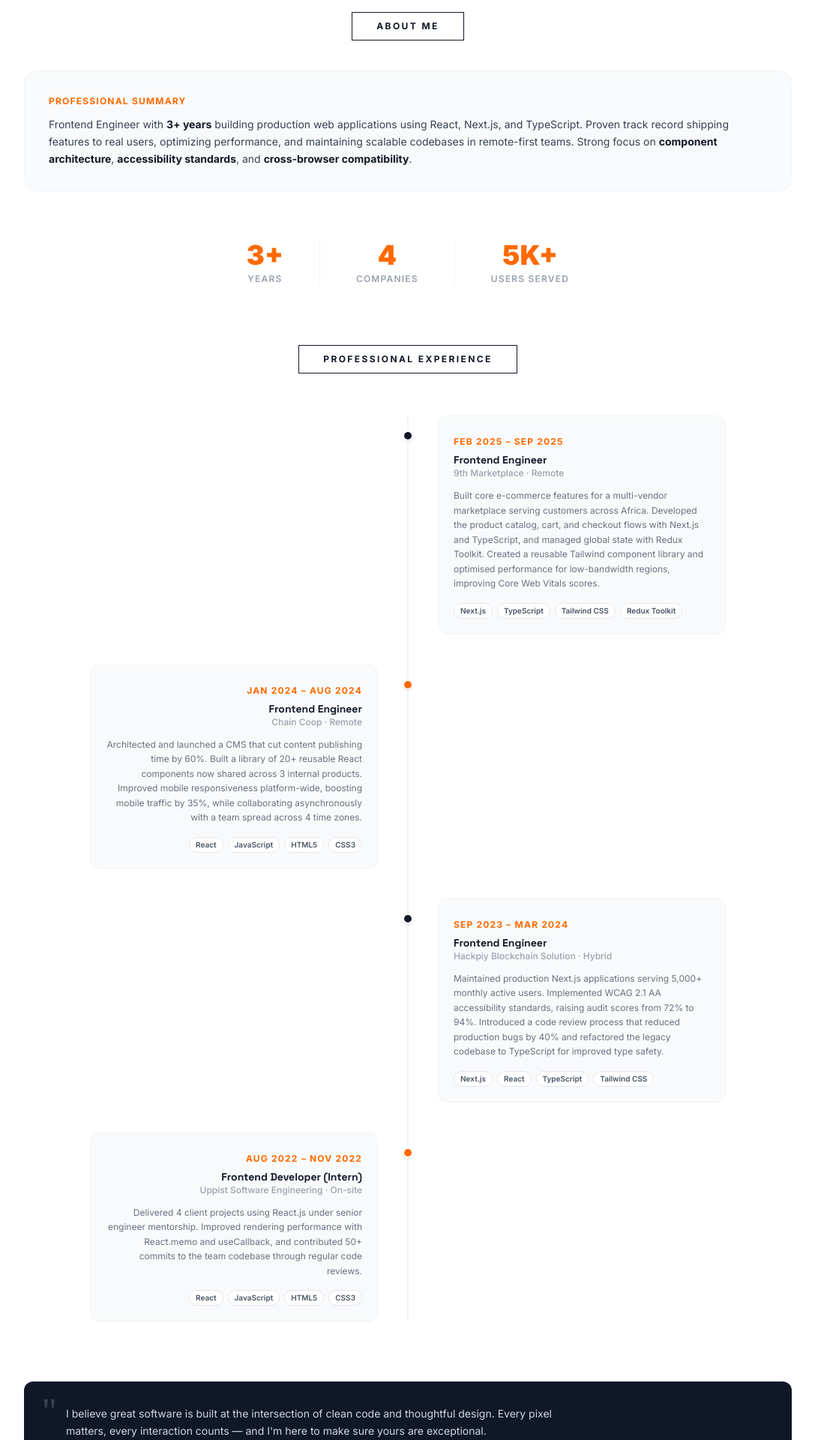
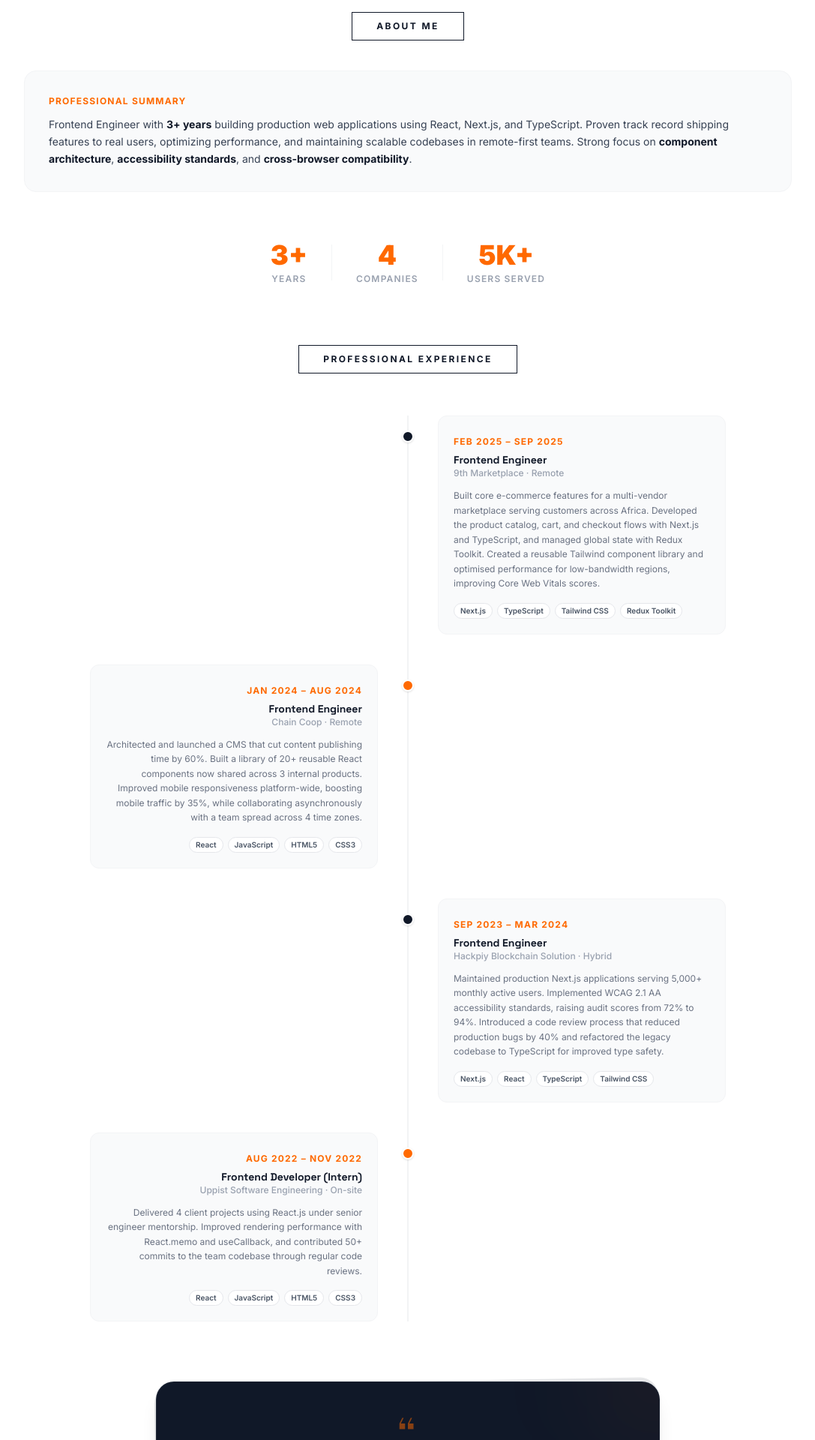
Before and after one commit to syntaxdesigner01/akpanjoseph, a Next.js app: page / in a window 1280 px wide. Shown: the part 880-2800 px from the top of the page at 75% size, without its empty margins (96-1183 px from the left). Built offline with nearby package versions, Linux system fonts and the light colour scheme.

Commit message:
feat: introduce Hero and About sections with an integrated experience timeline and related components.

```diff
--- a/app/components/About.tsx
+++ b/app/components/About.tsx
@@ -1,4 +1,36 @@
-const experiences = [
+"use client";
+
+import { motion, useInView, animate } from "framer-motion";
+import { useEffect, useRef, useState } from "react";
+import Timeline, { Experience } from "./Timeline";
+
+/* ── Sub-component: CountUp Animation ── */
+function CountUp({ value, suffix = "" }: { value: number; suffix?: string }) {
+  const [displayValue, setDisplayValue] = useState(0);
+  const ref = useRef(null);
+  const isInView = useInView(ref, { once: true, margin: "-50px" });
+
+  useEffect(() => {
+    if (isInView) {
+      const controls = animate(0, value, {
+        duration: 2,
+        ease: "easeOut",
+        onUpdate: (latest) => setDisplayValue(Math.round(latest)),
+      });
+      return controls.stop;
+    }
+  }, [isInView, value]);
+
+  return (
+    <span ref={ref}>
+      {displayValue}
+      {suffix}
+    </span>
+  );
+}
+
+const experiences: Experience[] = [
+  // ... (rest of the experiences array remains the same)
   {
     year: "Feb 2025 – Sep 2025",
     title: "Frontend Engineer ",
@@ -43,7 +75,7 @@ const experiences = [
 
 export default function About() {
   return (
-    <section id="about" className="py-24 px-6 bg-white">
+    <section id="about" className="py-24 px-6 bg-white overflow-hidden">
       <div className="max-w-5xl mx-auto">
         {/* Section Label */}
         <div className="flex justify-center mb-10">
@@ -80,26 +112,28 @@ export default function About() {
         </div>
 
         {/* Stats */}
-        <div className="flex justify-center gap-12 mb-20">
+        <div className="flex  justify-center items-center md:gap-8 gap-12 mb-20">
           <div className="text-center">
-            <span className="block text-4xl font-black text-orange-500">
-              3+
+            <span className="block md:text-4xl text-xl font-black text-orange-500">
+              <CountUp value={3} suffix="+" />
             </span>
             <span className="text-xs font-semibold text-gray-400 uppercase tracking-widest mt-1 block">
               Years
             </span>
           </div>
-          <div className="w-px bg-gray-100" />
+          <div className="hidden sm:block w-px h-12 bg-gray-100" />
           <div className="text-center">
-            <span className="block text-4xl font-black text-orange-500">4</span>
+            <span className="block md:text-4xl font-black text-orange-500">
+              <CountUp value={4} />
+            </span>
             <span className="text-xs font-semibold text-gray-400 uppercase tracking-widest mt-1 block">
               Companies
             </span>
           </div>
-          <div className="w-px bg-gray-100" />
+          <div className="hidden sm:block w-px h-12 bg-gray-100" />
           <div className="text-center">
-            <span className="block text-4xl font-black text-orange-500">
-              5K+
+            <span className="block md:text-4xl font-black text-orange-500">
+              <CountUp value={5} suffix="K+" />
             </span>
             <span className="text-xs font-semibold text-gray-400 uppercase tracking-widest mt-1 block">
               Users Served
@@ -114,108 +148,60 @@ export default function About() {
           </span>
         </div>
 
-        {/* Timeline */}
-        <div className="relative">
-          {/* Center vertical line */}
-          <div className="absolute left-1/2 top-0 bottom-0 w-px bg-gray-200 -translate-x-1/2" />
-
-          <div className="flex flex-col gap-10">
-            {experiences.map((exp, i) => (
-              <div
-                key={i}
-                className="relative grid grid-cols-2 gap-0 items-start"
-              >
-                {exp.side === "left" ? (
-                  <>
-                    {/* Left card */}
-                    <div className="pr-10 flex justify-end">
-                      <ExperienceCard exp={exp} align="right" />
-                    </div>
-
-                    {/* Center dot */}
-                    <div className="absolute left-1/2 -translate-x-1/2 top-5 w-3.5 h-3.5 rounded-full bg-orange-500 border-2 border-white shadow z-10" />
-
-                    {/* Right empty */}
-                    <div />
-                  </>
-                ) : (
-                  <>
-                    {/* Left empty */}
-                    <div />
-
-                    {/* Center dot */}
-                    <div className="absolute left-1/2 -translate-x-1/2 top-5 w-3.5 h-3.5 rounded-full bg-gray-900 border-2 border-white shadow z-10" />
-
-                    {/* Right card */}
-                    <div className="pl-10 flex justify-start">
-                      <ExperienceCard exp={exp} align="left" />
-                    </div>
-                  </>
-                )}
-              </div>
-            ))}
-          </div>
-        </div>
+        {/* Timeline Component */}
+        <Timeline experiences={experiences} />
 
         {/* Quote */}
-        <div className="mt-20 bg-gray-900 text-white rounded-xl px-8 py-8 relative overflow-hidden">
-          <div className="absolute top-4 left-6 text-5xl text-gray-700 font-serif leading-none">
-            "
+        <motion.div
+          initial={{ opacity: 0, y: 20 }}
+          whileInView={{ opacity: 1, y: 0 }}
+          viewport={{ once: true }}
+          transition={{ duration: 0.8 }}
+          className="mt-20 relative max-w-2xl mx-auto"
+        >
+          <div className="absolute inset-0 bg-linear-to-br from-gray-900 via-gray-900 to-black rounded-3xl -rotate-1 opacity-10" />
+          <div className="relative bg-gray-900 text-white rounded-3xl p-8 md:p-10 overflow-hidden shadow-xl border border-white/5">
+            {/* Background Decoration */}
+            <div className="absolute top-0 right-0 w-48 h-48 bg-orange-500/5 rounded-full blur-3xl -translate-y-1/2 translate-x-1/2" />
+
+            <div className="relative z-10 flex flex-col items-center text-center">
+              <span className="text-orange-500 mb-4 opacity-50">
+                <svg
+                  width="30"
+                  height="30"
+                  viewBox="0 0 40 40"
+                  fill="none"
+                  xmlns="http://www.w3.org/2000/svg"
+                >
+                  <path
+                    d="M12.5 10L7.5 20H15V30H5V20L10 10H12.5ZM27.5 10L22.5 20H30V30H20V20L25 10H27.5Z"
+                    fill="currentColor"
+                  />
+                </svg>
+              </span>
+
+              <blockquote className="text-sm md:text-base font-medium leading-relaxed text-gray-100 mb-6 italic max-w-lg">
+                "My mission is to deliver technical excellence through{" "}
+                <span className="text-orange-400">clean, scalable code</span>{" "}
+                while maintaining a relentless focus on the{" "}
+                <span className="text-orange-400">user experience</span>. I
+                bridge the gap between complex logic and intuitive design to
+                build products that truly matter."
+              </blockquote>
+
+              <div className="flex flex-col items-center">
+                <div className="h-px w-8 bg-orange-500/30 mb-3" />
+                <p className="text-[10px] font-bold uppercase tracking-[0.3em] text-orange-500">
+                  Akpan Joseph
+                </p>
+                <p className="text-[9px] text-gray-500 mt-1 uppercase tracking-widest font-semibold">
+                  Frontend Engineer
+                </p>
+              </div>
+            </div>
           </div>
-          <p className="text-sm leading-relaxed text-gray-300 pl-6 relative z-10 max-w-2xl">
-            I believe great software is built at the intersection of clean code
-            and thoughtful design. Every pixel matters, every interaction counts
-            — and I&apos;m here to make sure yours are exceptional.
-          </p>
-        </div>
+        </motion.div>
       </div>
     </section>
   );
 }
-
-/* ── Sub-component: Experience Card ── */
-type Exp = (typeof experiences)[number];
-
-function ExperienceCard({ exp, align }: { exp: Exp; align: "left" | "right" }) {
-  return (
-    <div
-      className={`bg-gray-50 border border-gray-100 rounded-xl p-5 w-full max-w-sm hover:shadow-md transition-shadow duration-200 ${
-        align === "right" ? "text-right" : "text-left"
-      }`}
-    >
-      {/* Date */}
-      <span className="text-xs font-bold text-orange-500 tracking-widest uppercase">
-        {exp.year}
-      </span>
-
-      {/* Title */}
-      <h3 className="text-sm font-black text-gray-900 mt-1">{exp.title}</h3>
-
-      {/* Company + type */}
-      <p className="text-xs text-gray-400 font-medium mb-3">
-        {exp.company} · {exp.type}
-      </p>
-
-      {/* Summary paragraph */}
-      <p className="text-xs text-gray-500 leading-relaxed mb-4">
-        {exp.summary}
-      </p>
-
-      {/* Tech tags */}
-      <div
-        className={`flex flex-wrap gap-1.5 ${
-          align === "right" ? "justify-end" : "justify-start"
-        }`}
-      >
-        {exp.tech.map((t) => (
-          <span
-            key={t}
-            className="text-[10px] font-semibold bg-white border border-gray-200 text-gray-600 px-2 py-0.5 rounded-full"
-          >
-            {t}
-          </span>
-        ))}
-      </div>
-    </div>
-  );
-}
--- /dev/null
+++ b/app/components/ExperienceCard.tsx
@@ -0,0 +1,50 @@
+import { Experience } from "./Timeline";
+
+interface ExperienceCardProps {
+  exp: Experience;
+  align: "left" | "right";
+}
+
+export default function ExperienceCard({ exp, align }: ExperienceCardProps) {
+  return (
+    <div
+      className={`bg-gray-50 border border-gray-100 rounded-xl p-5 w-full max-w-sm hover:shadow-lg transition-all duration-300 ${
+        align === "right" ? "md:text-right" : "text-left"
+      }`}
+    >
+      {/* Date */}
+      <span className="text-xs font-bold text-orange-500 tracking-widest uppercase">
+        {exp.year}
+      </span>
+
+      {/* Title */}
+      <h3 className="text-sm font-black text-gray-900 mt-1">{exp.title}</h3>
+
+      {/* Company + type */}
+      <p className="text-xs text-gray-400 font-medium mb-3">
+        {exp.company} · {exp.type}
+      </p>
+
+      {/* Summary paragraph */}
+      <p className="text-xs text-gray-500 leading-relaxed mb-4">
+        {exp.summary}
+      </p>
+
+      {/* Tech tags */}
+      <div
+        className={`flex flex-wrap gap-1.5 ${
+          align === "right" ? "md:justify-end" : "justify-start"
+        }`}
+      >
+        {exp.tech.map((t) => (
+          <span
+            key={t}
+            className="text-[10px] font-semibold bg-white border border-gray-200 text-gray-600 px-2 py-0.5 rounded-full"
+          >
+            {t}
+          </span>
+        ))}
+      </div>
+    </div>
+  );
+}
--- a/app/components/Hero.tsx
+++ b/app/components/Hero.tsx
@@ -144,7 +144,7 @@ export default function Hero() {
 
           {/* Subtitle */}
           <p className="text-lg md:text-xl text-gray-800">
-            <span className="font-bold">Front-end developer</span> based in{" "}
+            <span className="font-bold">Front-end Engineer</span> based in{" "}
             <span className="font-bold italic">Nigeria</span>
           </p>
 
--- /dev/null
+++ b/app/components/Timeline.tsx
@@ -0,0 +1,35 @@
+"use client";
+
+import TimelineItem from "./TimelineItem";
+
+export interface Experience {
+  year: string;
+  title: string;
+  company: string;
+  type: string;
+  summary: string;
+  tech: string[];
+  side: "left" | "right";
+}
+
+interface TimelineProps {
+  experiences: Experience[];
+}
+
+export default function Timeline({ experiences }: TimelineProps) {
+  return (
+    <div className="relative">
+      {/* Center vertical line - Hidden on small screens, shown on md+ */}
+      <div className="absolute left-1/2 top-0 bottom-0 w-px bg-gray-200 -translate-x-1/2 hidden md:block" />
+
+      {/* Vertical line for mobile - Shown on left side */}
+      <div className="absolute left-4 top-0 bottom-0 w-px bg-gray-200 md:hidden" />
+
+      <div className="flex flex-col gap-12 md:gap-10">
+        {experiences.map((exp, i) => (
+          <TimelineItem key={i} exp={exp} index={i} />
+        ))}
+      </div>
+    </div>
+  );
+}
--- /dev/null
+++ b/app/components/TimelineItem.tsx
@@ -0,0 +1,89 @@
+"use client";
+
+import { motion } from "framer-motion";
+import { useState } from "react";
+import ExperienceCard from "./ExperienceCard";
+import { Experience } from "./Timeline";
+
+interface TimelineItemProps {
+  exp: Experience;
+  index: number;
+}
+
+export default function TimelineItem({ exp, index }: TimelineItemProps) {
+  const [isHovered, setIsHovered] = useState(false);
+  const isLeft = exp.side === "left";
+
+  return (
+    <motion.div
+      initial={{ opacity: 0, x: isLeft ? -50 : 50 }}
+      whileInView={{ opacity: 1, x: 0 }}
+      viewport={{ once: true, margin: "-100px" }}
+      transition={{ duration: 0.6, delay: index * 0.1 }}
+      className="relative grid grid-cols-1 md:grid-cols-2 gap-0 items-start"
+    >
+      {/* Laptop Layout */}
+      {isLeft ? (
+        <>
+          {/* Left card */}
+          <div className="pr-0 md:pr-10 flex justify-start md:justify-end order-2 md:order-1 ml-10 md:ml-0">
+            <ExperienceCard exp={exp} align="right" />
+          </div>
+
+          {/* Center dot */}
+          <div
+            className="absolute left-4 md:left-1/2 -translate-x-1/2 top-5 z-10 group"
+            onMouseEnter={() => setIsHovered(true)}
+            onMouseLeave={() => setIsHovered(false)}
+          >
+            <div
+              className={`w-4 h-4 rounded-full border-2 border-white shadow transition-all duration-300 ${isHovered ? "bg-orange-600 scale-125" : "bg-orange-500"}`}
+            />
+
+            {/* Year Tooltip */}
+            <motion.div
+              initial={{ opacity: 0, y: 10 }}
+              animate={{ opacity: isHovered ? 1 : 0, y: isHovered ? 0 : 10 }}
+              className="absolute left-1/2 -translate-x-1/2 -top-8 bg-gray-900 text-white text-[10px] px-2 py-1 rounded whitespace-nowrap pointer-events-none font-bold"
+            >
+              {exp.year.split(" – ")[0]}
+            </motion.div>
+          </div>
+
+          {/* Right empty space on laptop */}
+          <div className="hidden md:block order-2" />
+        </>
+      ) : (
+        <>
+          {/* Left empty space on laptop */}
+          <div className="hidden md:block" />
+
+          {/* Center dot */}
+          <div
+            className="absolute left-4 md:left-1/2 -translate-x-1/2 top-5 z-10 group"
+            onMouseEnter={() => setIsHovered(true)}
+            onMouseLeave={() => setIsHovered(false)}
+          >
+            <div
+              className={`w-4 h-4 rounded-full border-2 border-white shadow transition-all duration-300 ${isHovered ? "bg-gray-800 scale-125" : "bg-gray-900"}`}
+            />
+
+            {/* Year Tooltip */}
+            <motion.div
+              initial={{ opacity: 0, y: 10 }}
+              animate={{ opacity: isHovered ? 1 : 0, y: isHovered ? 0 : 10 }}
+              className="absolute left-1/2 -translate-x-1/2 -top-8 bg-gray-900 text-white text-[10px] px-2 py-1 rounded whitespace-nowrap pointer-events-none font-bold"
+            >
+              {exp.year.split(" – ")[0]}
+            </motion.div>
+          </div>
+
+          {/* Right card */}
+          <div className="pl-10 flex justify-start order-2">
+            <ExperienceCard exp={exp} align="left" />
+          </div>
+        </>
+      )}
+    </motion.div>
+  );
+}
--- a/package.json
+++ b/package.json
@@ -9,6 +9,7 @@
     "lint": "eslint"
   },
   "dependencies": {
+    "framer-motion": "^12.34.2",
     "next": "16.1.6",
     "react": "19.2.3",
     "react-dom": "19.2.3"
```
Also changed, not shown: 1 other file (tests, documents, lock files or other folders).
